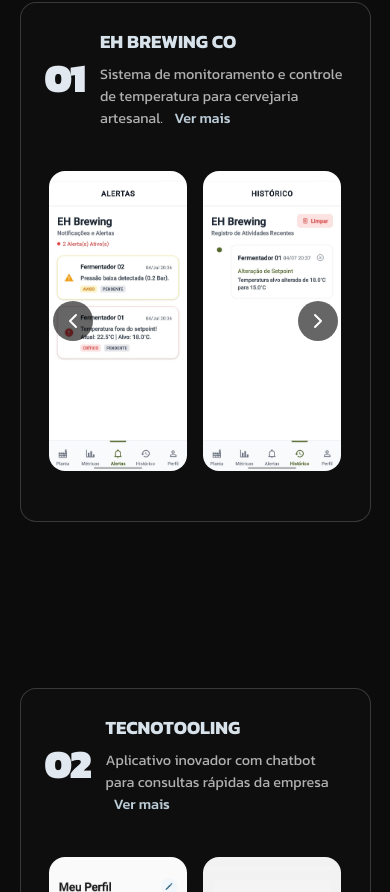
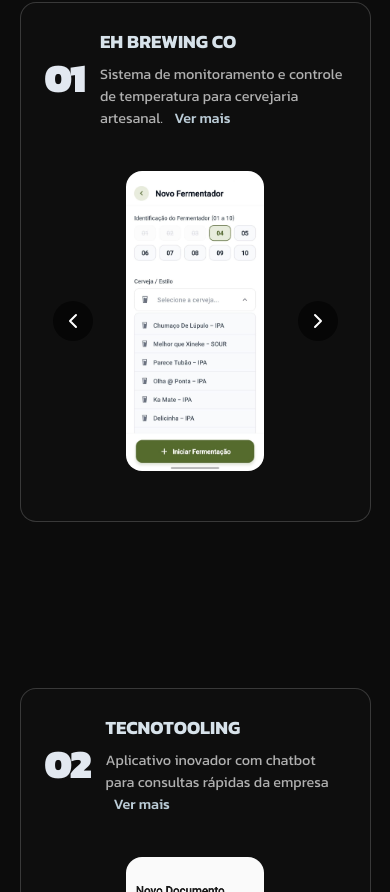
Before and after one commit to rogeriocaetanojr/portfolio-rogerio, a React (Vite) app: page / in a window 390 px wide. Shown: the part 1792-2684 px from the top of the page. Built offline with nearby package versions, Linux system fonts and the light colour scheme.

Commit message:
fix(projects): corrige carrossel mobile

```diff
--- a/src/components/ProjectCardMobile.jsx
+++ b/src/components/ProjectCardMobile.jsx
@@ -41,13 +41,7 @@
 
   const getVisibleImages = () => {
     if (!imagens || imagens.length === 0) return [];
-    if (imagens.length < 4) return imagens;
-
-    const visible = [];
-    for (let i = 0; i < 4; i++) {
-      visible.push(imagens[(currentIndex + i) % imagens.length]);
-    }
-    return visible;
+    return [imagens[currentIndex]];
   };
 
   const buttonStyle = {
@@ -123,7 +117,7 @@
         <div style={{ position: 'relative', width: '100%' }}>
           <div style={{ display: 'flex', justifyContent: 'center', gap: '16px', overflow: 'hidden', position: 'relative', width: '100%' }}>
             {(!imagens || imagens.length === 0) ? (
-            Array.from({ length: 4 }).map((_, i) => (
+            Array.from({ length: 1 }).map((_, i) => (
               <div
                 key={`placeholder-${i}`}
                 className="card-mobile-img"
```
